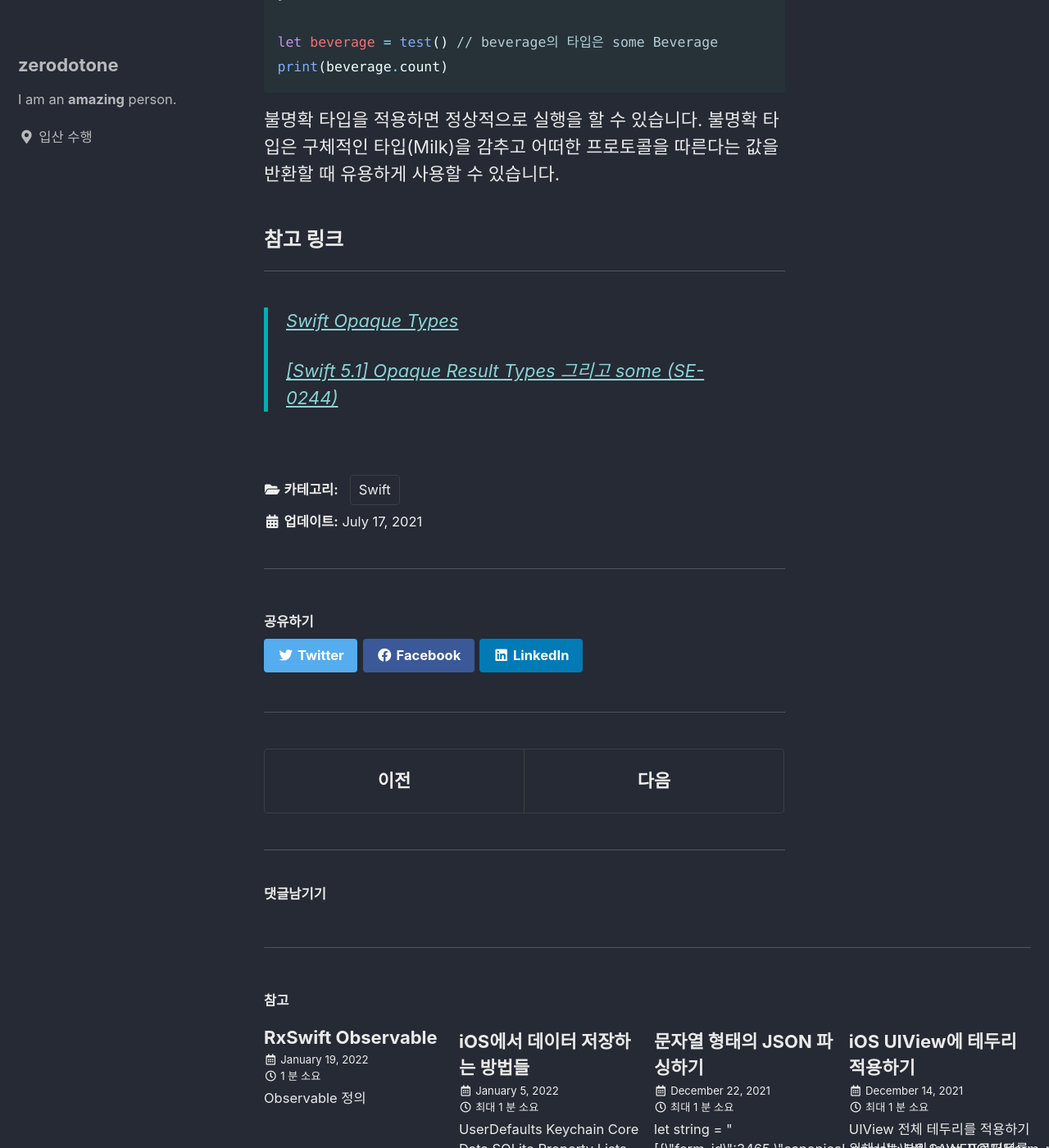
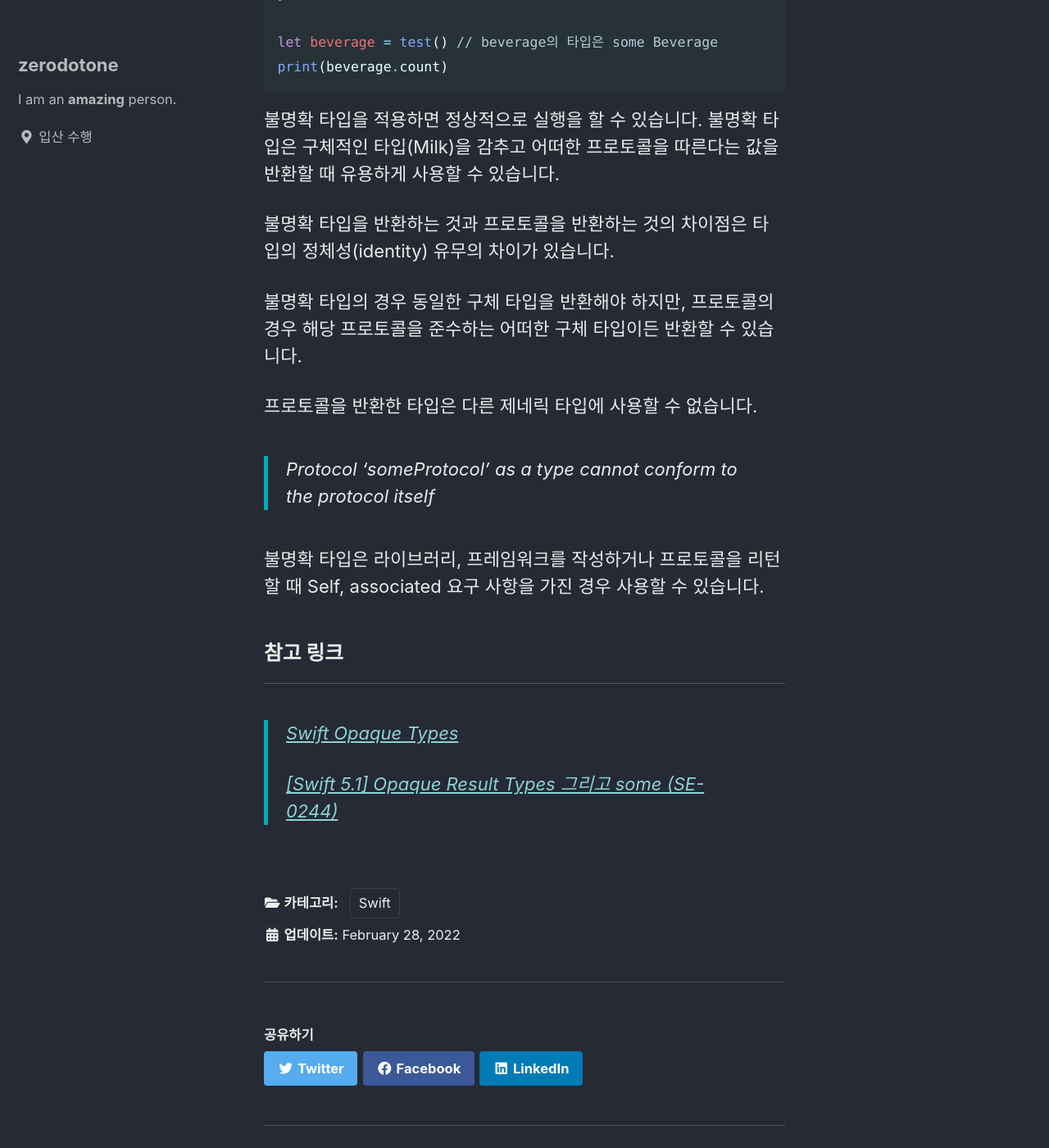
Before and after one commit to zdodev/zdodev.github.io, a Jekyll site: the page built from _posts/2021-04-23-Swift-불명확-타입(Opaque-Type)이란?.md, in a window 1280 px wide and 1400 px high, scrolled down 2884 px. Shown: the whole window at 82% size. Built offline with Jekyll 4.4.1, drawn with Linux system fonts in a browser that asks for light colours; cached includes are drawn as plain includes; comment, search, counter and statistics services are not loaded.

Commit message:
✍️: Opaque Type 내용 추가

```diff
--- a/_posts/2021-04-23-Swift-불명확-타입(Opaque-Type)이란?.md
+++ b/_posts/2021-04-23-Swift-불명확-타입(Opaque-Type)이란?.md
@@ -2,7 +2,7 @@
 title: "Swift 불명확 타입(Opaque Type)이란?"
 categories:
   - Swift
-last_modified_at: 2021-07-17 14:30:00
+last_modified_at: 2022-02-28 12:00:00
 toc: true #Table of Contents
 comments: true
 
@@ -88,6 +88,15 @@ print(beverage.count)
 
 불명확 타입을 적용하면 정상적으로 실행을 할 수 있습니다. 불명확 타입은 구체적인 타입(Milk)을 감추고 어떠한 프로토콜을 따른다는 값을 반환할 때 유용하게 사용할 수 있습니다.
 
+불명확 타입을 반환하는 것과 프로토콜을 반환하는 것의 차이점은 타입의 정체성(identity) 유무의 차이가 있습니다.
+
+불명확 타입의 경우 동일한 구체 타입을 반환해야 하지만, 프로토콜의 경우 해당 프로토콜을 준수하는 어떠한 구체 타입이든 반환할 수 있습니다.
+
+프로토콜을 반환한 타입은 다른 제네릭 타입에 사용할 수 없습니다.
+> Protocol 'someProtocol' as a type cannot conform to the protocol itself
+
+불명확 타입은 라이브러리, 프레임워크를 작성하거나 프로토콜을 리턴할 때 Self, associated 요구 사항을 가진 경우 사용할 수 있습니다.
+
 ### 참고 링크
 
 ---
```
